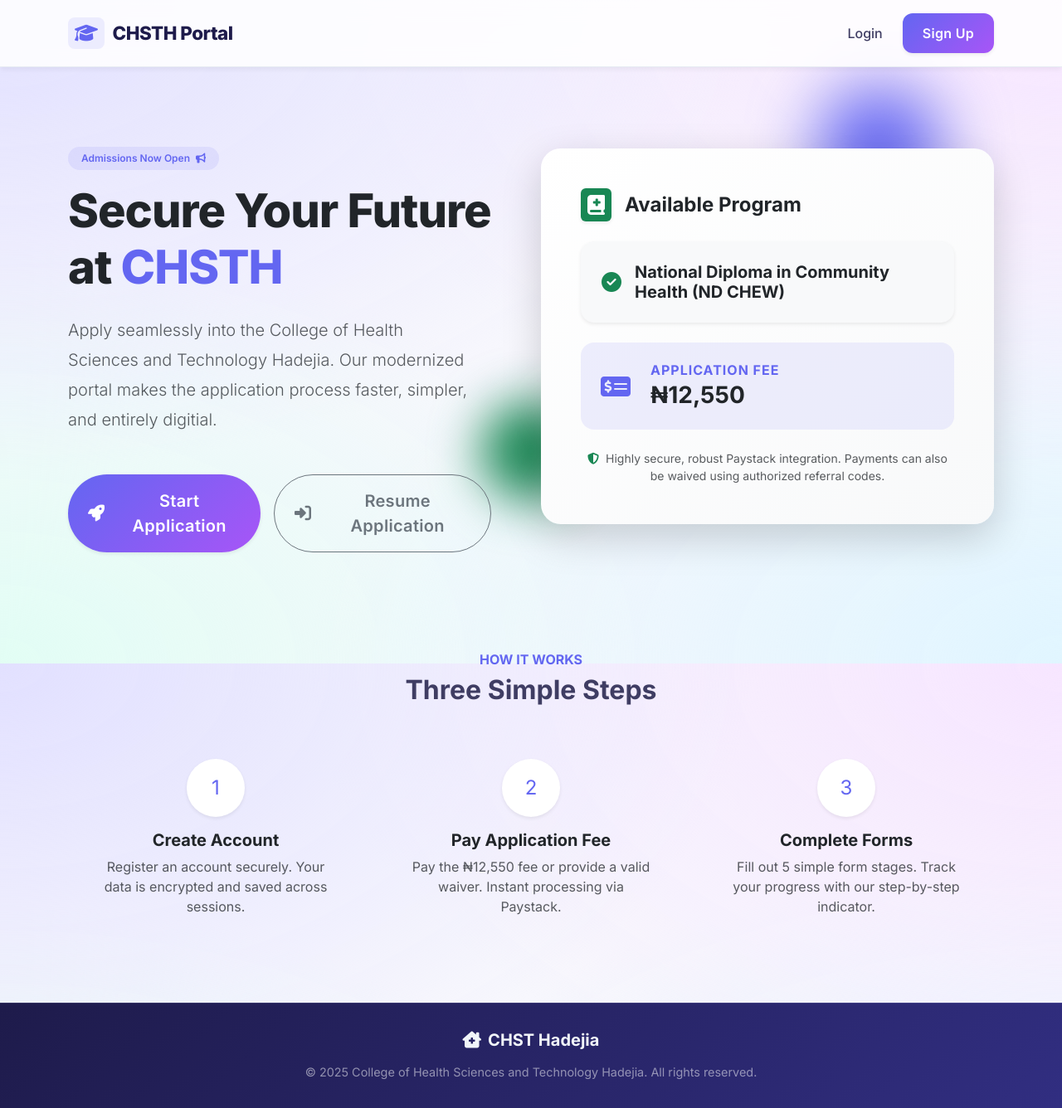
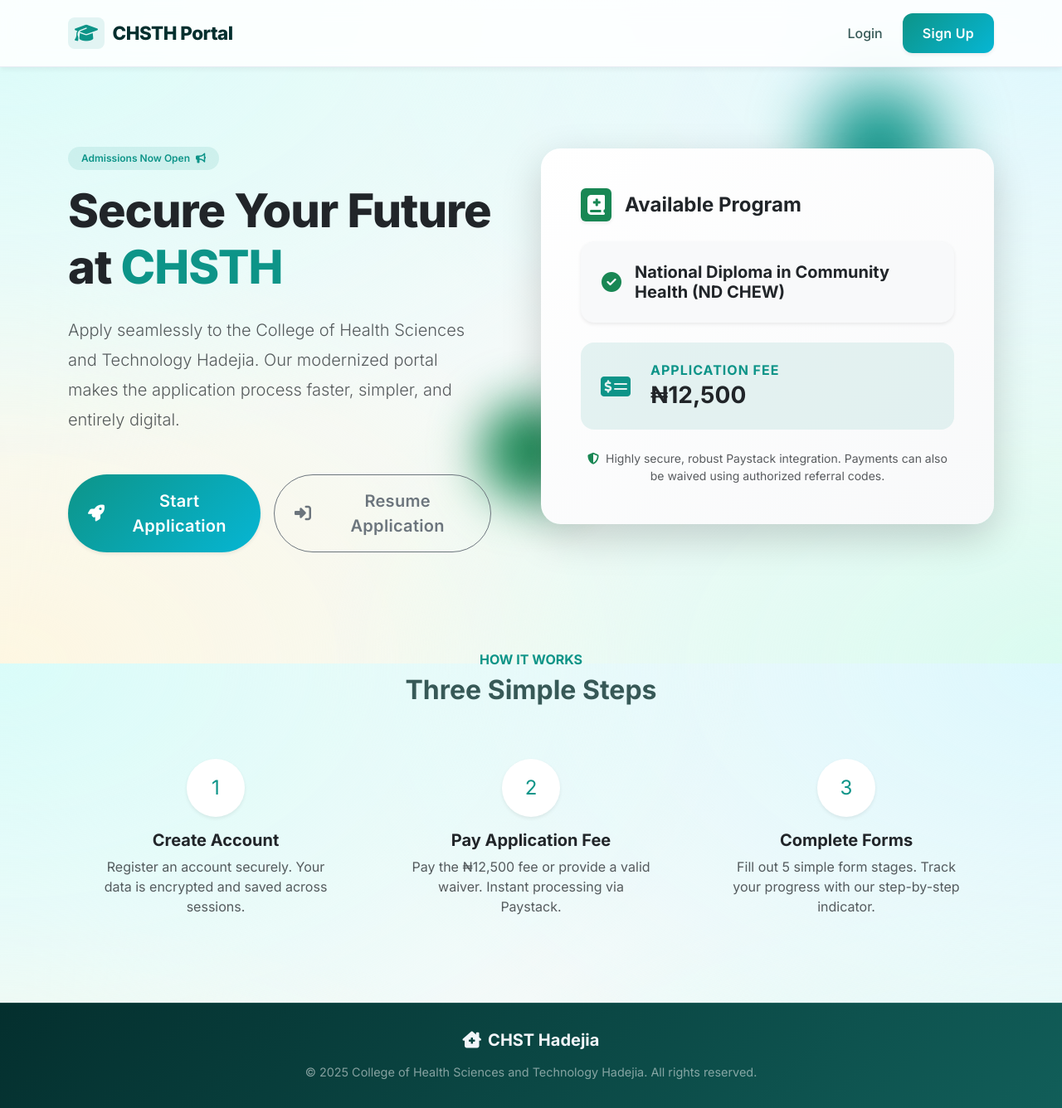
Before and after one commit to Yusuf-Babagana/chst-portal, a Django app: page / in a window 1280 px wide. Shown: the whole page at 83% size. Run offline with Django 4.2, Linux system fonts and the light colour scheme; data comes from the database, SQL or seed files in the repository.

Commit message:
Switch theme to teal palette, polish copy, adjust fee default to 12500
- Recolor base.html to a health/medical teal-cyan palette (was
  indigo/purple), still synced through Bootstrap's own primary
  variables so every page picks it up consistently.
- Fix a typo and tighten several odd/inconsistent phrases (home,
  login, application_summary, section_e).
- Make the two hardcoded ₦12,550 mentions on home.html and
  referral_check.html dynamic, sourced from SiteConfiguration, so
  they can no longer drift from the admin-configured fee.
- Update the settings.py APPLICATION_FEE fallback default to 12500.

Co-Authored-By: Claude Sonnet 5 <noreply@anthropic.com>

```diff
--- a/chsth_admission/settings.py
+++ b/chsth_admission/settings.py
@@ -121,4 +121,4 @@ LOGOUT_REDIRECT_URL = 'home'
 PAYSTACK_PUBLIC_KEY = config('PAYSTACK_PUBLIC_KEY')
 PAYSTACK_SECRET_KEY = config('PAYSTACK_SECRET_KEY')
 
-APPLICATION_FEE = 12550
+APPLICATION_FEE = 12500
--- a/portal/views.py
+++ b/portal/views.py
@@ -22,7 +22,8 @@ from django.utils import timezone
 def home(request):
     if request.user.is_authenticated:
         return redirect('dashboard')
-    return render(request, 'portal/home.html')
+    context = {'application_fee': SiteConfiguration.get_solo().application_fee}
+    return render(request, 'portal/home.html', context)
 
 
 def signup_view(request):
@@ -113,7 +114,11 @@ def referral_check(request):
     else:
         form = ReferralCodeForm()
 
-    return render(request, 'portal/referral_check.html', {'form': form})
+    context = {
+        'form': form,
+        'application_fee': SiteConfiguration.get_solo().application_fee,
+    }
+    return render(request, 'portal/referral_check.html', context)
 
 
 @login_required
--- a/templates/base.html
+++ b/templates/base.html
@@ -18,19 +18,19 @@
 
     <style>
         :root {
-            --primary-color: #1e1b4b;     /* Indigo 950 */
-            --primary-light: #312e81;     /* Indigo 900 */
-            --accent-color: #6366f1;      /* Indigo 500 */
-            --accent-hover: #4f46e5;      /* Indigo 600 */
-            --accent-rgb: 99, 102, 241;
-            --accent-secondary: #a855f7;  /* Purple 500, used in gradients */
+            --primary-color: #042f2e;     /* Teal 950 */
+            --primary-light: #115e59;     /* Teal 800 */
+            --accent-color: #0d9488;      /* Teal 600 */
+            --accent-hover: #0f766e;      /* Teal 700 */
+            --accent-rgb: 13, 148, 136;
+            --accent-secondary: #06b6d4;  /* Cyan 500, used in gradients */
             --highlight-color: #f59e0b;   /* Amber 500 */
             --success-color: #10b981;     /* Emerald 500 */
             --success-rgb: 16, 185, 129;
-            --bg-color: #f7f7fd;          /* Soft Indigo 50 */
+            --bg-color: #f4faf9;          /* Soft Teal 50 */
             --card-bg: rgba(255, 255, 255, 0.92);
-            --text-main: #3f3d63;         /* Indigo-tinted Slate 700 */
-            --text-heading: #1e1b4b;      /* Indigo 950 */
+            --text-main: #375957;         /* Teal-tinted Slate 700 */
+            --text-heading: #042f2e;      /* Teal 950 */
 
             /* Keep Bootstrap's own utility classes (text-primary, bg-primary,
                btn-outline-primary, links, form checks, etc.) in sync with the
@@ -41,8 +41,8 @@
             --bs-link-color-rgb: var(--accent-rgb);
             --bs-link-hover-color: var(--accent-hover);
             --bs-primary-text-emphasis: var(--accent-hover);
-            --bs-primary-bg-subtle: #eef0fd;
-            --bs-primary-border-subtle: #c7cbf7;
+            --bs-primary-bg-subtle: #e3f5f3;
+            --bs-primary-border-subtle: #a9ded8;
         }
 
         body {
@@ -54,10 +54,10 @@
             flex-direction: column;
             -webkit-font-smoothing: antialiased;
             background-image:
-                radial-gradient(at 0% 0%, hsla(243, 100%, 94%, 1) 0, transparent 50%),
-                radial-gradient(at 100% 0%, hsla(280, 100%, 95%, 1) 0, transparent 50%),
-                radial-gradient(at 100% 100%, hsla(199, 100%, 94%, 1) 0, transparent 50%),
-                radial-gradient(at 0% 100%, hsla(160, 90%, 94%, 1) 0, transparent 45%);
+                radial-gradient(at 0% 0%, hsla(175, 85%, 92%, 1) 0, transparent 50%),
+                radial-gradient(at 100% 0%, hsla(190, 90%, 93%, 1) 0, transparent 50%),
+                radial-gradient(at 100% 100%, hsla(160, 80%, 92%, 1) 0, transparent 50%),
+                radial-gradient(at 0% 100%, hsla(45, 90%, 94%, 1) 0, transparent 45%);
             background-attachment: fixed;
         }
 
--- a/templates/portal/application_summary.html
+++ b/templates/portal/application_summary.html
@@ -9,7 +9,7 @@
             <div class="bg-success text-white rounded-circle d-inline-flex justify-content-center align-items-center mb-3 shadow" style="width: 80px; height: 80px;">
                 <i class="fas fa-check fs-2"></i>
             </div>
-            <h2 class="fw-extrabold text-success mb-2">Application Successfully Reconciled!</h2>
+            <h2 class="fw-extrabold text-success mb-2">Application Successfully Submitted!</h2>
             <p class="lead text-muted bg-white d-inline-block px-4 py-2 rounded-pill shadow-sm border mt-2">
                 Application Tracking ID: <strong class="text-primary ms-2">{{ application.application_number }}</strong>
             </p>
@@ -101,7 +101,7 @@
                     <div class="col-md-6 mb-4">
                         <div class="bg-light p-4 rounded-4 h-100 border-0 shadow-sm">
                             <h6 class="fw-bold text-primary mb-1">{{ result.get_exam_type_display }} - {{ result.year }}</h6>
-                            <p class="small text-muted mb-3 border-bottom pb-2">Exam Link: {{ result.exam_number }}</p>
+                            <p class="small text-muted mb-3 border-bottom pb-2">Exam Number: {{ result.exam_number }}</p>
 
                             {% if not result.awaiting_result %}
                             <div class="table-responsive">
@@ -181,7 +181,7 @@
                 <i class="fas fa-file-pdf me-2"></i> Download Digital PDF
             </a>
             <a href="{% url 'dashboard' %}" class="btn btn-outline-secondary px-5 py-3 rounded-pill fw-bold hover-lift">
-                <i class="fas fa-home me-2"></i> Client Dashboard
+                <i class="fas fa-home me-2"></i> Back to Dashboard
             </a>
         </div>
     </div>
--- a/templates/portal/home.html
+++ b/templates/portal/home.html
@@ -1,4 +1,5 @@
 {% extends 'base.html' %}
+{% load humanize %}
 
 {% block title %}Welcome - CHSTH Admission Portal{% endblock %}
 
@@ -12,7 +13,7 @@
             Secure Your Future at <span class="text-primary">CHSTH</span>
         </h1>
         <p class="lead text-muted mb-5 pe-lg-4" style="line-height: 1.8;">
-            Apply seamlessly into the College of Health Sciences and Technology Hadejia. Our modernized portal makes the application process faster, simpler, and entirely digitial.
+            Apply seamlessly to the College of Health Sciences and Technology Hadejia. Our modernized portal makes the application process faster, simpler, and entirely digital.
         </p>
 
         <div class="d-flex flex-column flex-sm-row gap-3 justify-content-center justify-content-lg-start">
@@ -46,7 +47,7 @@
                     <i class="fas fa-money-check-alt fs-2 me-4"></i>
                     <div>
                         <h6 class="fw-bold mb-1 text-uppercase tracking-wider" style="letter-spacing: 1px;">Application Fee</h6>
-                        <h3 class="mb-0 fw-bold text-dark">₦12,550</h3>
+                        <h3 class="mb-0 fw-bold text-dark">₦{{ application_fee|floatformat:0|intcomma }}</h3>
                     </div>
                 </div>
 
@@ -83,7 +84,7 @@
             <div class="card-body">
                 <div class="bg-white shadow-sm text-primary rounded-circle d-inline-flex align-items-center justify-content-center mb-3" style="width: 70px; height: 70px; font-size: 1.5rem;">2</div>
                 <h5 class="fw-bold">Pay Application Fee</h5>
-                <p class="text-muted">Pay the ₦12,550 fee or provide a valid waiver. Instant processing via Paystack.</p>
+                <p class="text-muted">Pay the ₦{{ application_fee|floatformat:0|intcomma }} fee or provide a valid waiver. Instant processing via Paystack.</p>
             </div>
         </div>
     </div>
--- a/templates/portal/login.html
+++ b/templates/portal/login.html
@@ -12,7 +12,7 @@
                     <i class="fas fa-user-lock fs-3"></i>
                 </div>
                 <h3 class="fw-bold text-dark">Welcome Back</h3>
-                <p class="text-muted">Sign in to continue your portal application.</p>
+                <p class="text-muted">Sign in to continue your application.</p>
             </div>
             <div class="card-body p-5 pt-4">
                 <form method="post" novalidate>
--- a/templates/portal/referral_check.html
+++ b/templates/portal/referral_check.html
@@ -1,5 +1,5 @@
 {% extends 'base.html' %}
-{% load crispy_forms_tags %}
+{% load crispy_forms_tags humanize %}
 
 {% block title %}Referral Code - CHSTH Admission Portal{% endblock %}
 
@@ -36,7 +36,7 @@
                         <div class="d-flex align-items-center justify-content-center px-2 text-muted fw-bold">OR</div>
 
                         <a href="{% url 'payment' %}" class="btn btn-primary flex-grow-1 py-3 fw-bold rounded-pill shadow-sm hover-lift">
-                            <i class="fas fa-credit-card me-2"></i> Proceed to Pay ₦12,550
+                            <i class="fas fa-credit-card me-2"></i> Proceed to Pay ₦{{ application_fee|floatformat:0|intcomma }}
                         </a>
                     </div>
                 </form>
--- a/templates/portal/section_e.html
+++ b/templates/portal/section_e.html
@@ -50,8 +50,8 @@
                         <div class="d-flex align-items-center">
                             <i class="fas fa-exclamation-triangle fs-4 me-3 text-warning"></i>
                             <div>
-                                <strong class="d-block text-dark">Important Action Warning</strong>
-                                <span class="text-dark opacity-75">Once submitted, your application is locked and transmitted for review.</span>
+                                <strong class="d-block text-dark">Before You Submit</strong>
+                                <span class="text-dark opacity-75">Once submitted, your application will be locked and sent for review.</span>
                             </div>
                         </div>
                     </div>
```
